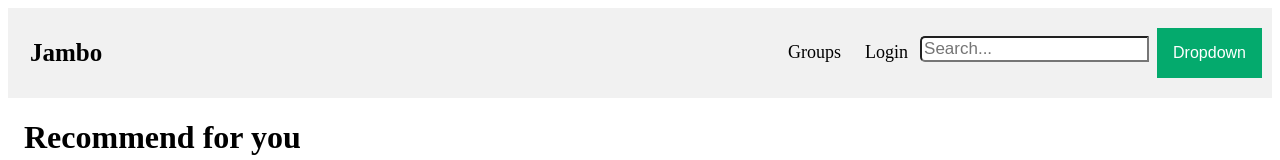
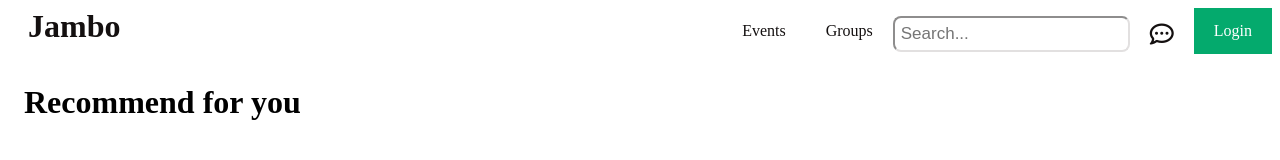
Before and after one commit to mike9025/festival, a plain HTML site: page src/website_implementation/home.html in a window 1280 px wide. Shown: the top 160 px of the page. Drawn offline with Linux system fonts and the light colour scheme.

Commit message:
added a chat icon to the nav bar

```diff
--- a/src/website_implementation/css/style.css
+++ b/src/website_implementation/css/style.css
@@ -1,4 +1,62 @@
     /* Basic styling for the form */
+
+    .navbar {
+      background-color: #ffffff;
+      overflow: hidden;
+    }
+
+    .navbar a {
+      float: right;
+      display: block;
+      color: rgb(20, 16, 16);
+      text-align: center;
+      padding: 14px 20px;
+      text-decoration: none;
+    }
+
+    .navbar a:hover {
+      background-color: #55bb54;
+      color: rgb(225, 225, 225);
+    }
+
+    .navbar a.active {
+      background-color: #04AA6D;
+      color: white;
+    }
+
+    .navbar a.logo {
+      float: left;
+      font-size: 2em;
+      font-weight: 800;
+      padding-bottom: 0px;
+      padding-top: 0px;
+    }
+
+    .navbar a.chat_btn {
+      font-size: 1.5em;
+      font-weight: 600;
+    }
+
+    .navbar a.chat_btn:hover {
+      background-color: #ffffff;
+      color: rgb(0, 0, 0);
+    }
+
+
+    .search-container {
+      float: right;
+    }
+
+    .search-container input[type=text] {
+      padding: 6px;
+      margin-top: 8px;
+      font-size: 17px;
+      border-radius: 8px;
+      border-color: #e2e0e0;
+    }
+
+
+
     form {
       max-width: 400px;
       margin: 0 auto;
@@ -27,110 +85,7 @@
       background-color: #0056b3;
     }
 
-    /* Style the header with a grey background and some padding */
-    .header {
-      overflow: hidden;
-      background-color: #f1f1f1;
-      padding: 20px 10px;
-    }
 
-    /* Style the header links */
-    .header a {
-      float: left;
-      color: black;
-      text-align: center;
-      padding: 12px;
-      text-decoration: none;
-      font-size: 18px;
-      line-height: 25px;
-      border-radius: 4px;
-    }
-
-    .header a.logo {
-      font-size: 25px;
-      font-weight: bold;
-    }
-
-
-    .header a:hover {
-      background-color: #ddd;
-      color: black;
-    }
-
-
-    .header a.login_button {
-      background-color: dodgerblue;
-      color: white;
-    }
-
-
-    .header-right {
-      float: right;
-    }
-
-
-
-
-    /* Dropdown Button */
-    .dropbtn {
-      background-color: #04AA6D;
-      color: white;
-      padding: 16px;
-      font-size: 16px;
-      border: none;
-    }
-
-    /* The container <div> - needed to position the dropdown content */
-    .dropdown {
-      position: relative;
-      display: inline-block;
-    }
-
-    /* Dropdown Content (Hidden by Default) */
-    .dropdown-content {
-      display: none;
-      position: absolute;
-      background-color: #f1f1f1;
-      min-width: 160px;
-      box-shadow: 0px 8px 16px 0px rgba(0, 0, 0, 0.2);
-      z-index: 1;
-    }
-
-    /* Links inside the dropdown */
-    .dropdown-content a {
-      color: black;
-      padding: 12px 16px;
-      text-decoration: none;
-      display: block;
-    }
-
-    /* Change color of dropdown links on hover */
-    .dropdown-content a:hover {
-      background-color: #ddd;
-    }
-
-    /* Show the dropdown menu on hover */
-    .dropdown:hover .dropdown-content {
-      display: block;
-    }
-
-    /* Change the background color of the dropdown button when the dropdown content is shown */
-    .dropdown:hover .dropbtn {
-      background-color: #3e8e41;
-    }
-
-    .search-container {
-      display: flex;
-      align-items: center;
-
-    }
-
-    .search-container input[type=text] {
-      margin-top: 8px;
-      margin-right: 8px;
-      font-size: 17px;
-      border-radius: 5px 0 0 5px;
-    }
 
     .card-container {
       display: flex;
--- a/src/website_implementation/home.html
+++ b/src/website_implementation/home.html
@@ -2,34 +2,26 @@
 <html>
 
 <head>
-  <title>Contact Form</title>
+  <title>Jambo - the best place to find events</title>
   <link rel="stylesheet" href="css/style.css">
   <script src="https://kit.fontawesome.com/a7b9dfbf73.js" crossorigin="anonymous"></script>
 </head>
 
 <body>
-  <div class="header">
-    <a class="logo">Jambo</a>
-    <div class="header-right">
-      <div class="dropdown">
-        <button class="dropbtn">Dropdown</button>
-        <div class="dropdown-content">
-          <a href="#">Link 1</a>
-          <a href="#">Link 2</a>
-          <a href="#">Link 3</a>
-        </div>
-      </div>
+  <div class="navbar">
+    <a href="#home" class="logo">Jambo</a>
+    <a class="active" href="#home">Login</a>
+    <a href="" class="chat_btn">
+      <i class="fa fa-commenting-o"></i>
+    </a>
+    <div class="search-container">
+      <input type="text" placeholder="Search..." name="search">
     </div>
-    <div class="header-right">
-      <div class="search-container">
-        <input type="text" placeholder="Search..." name="search">
-      </div>
-    </div>
-    <div class="header-right">
-      <a>Groups</a>
-      <a>Login</a>
-    </div>
+    <a href="#news">Groups</a>
+    <a href="#events">Events</a>
+
   </div>
+
   <h1>Recommend for you</h1>
   <div class="card-container">
     <div class="card">
```
